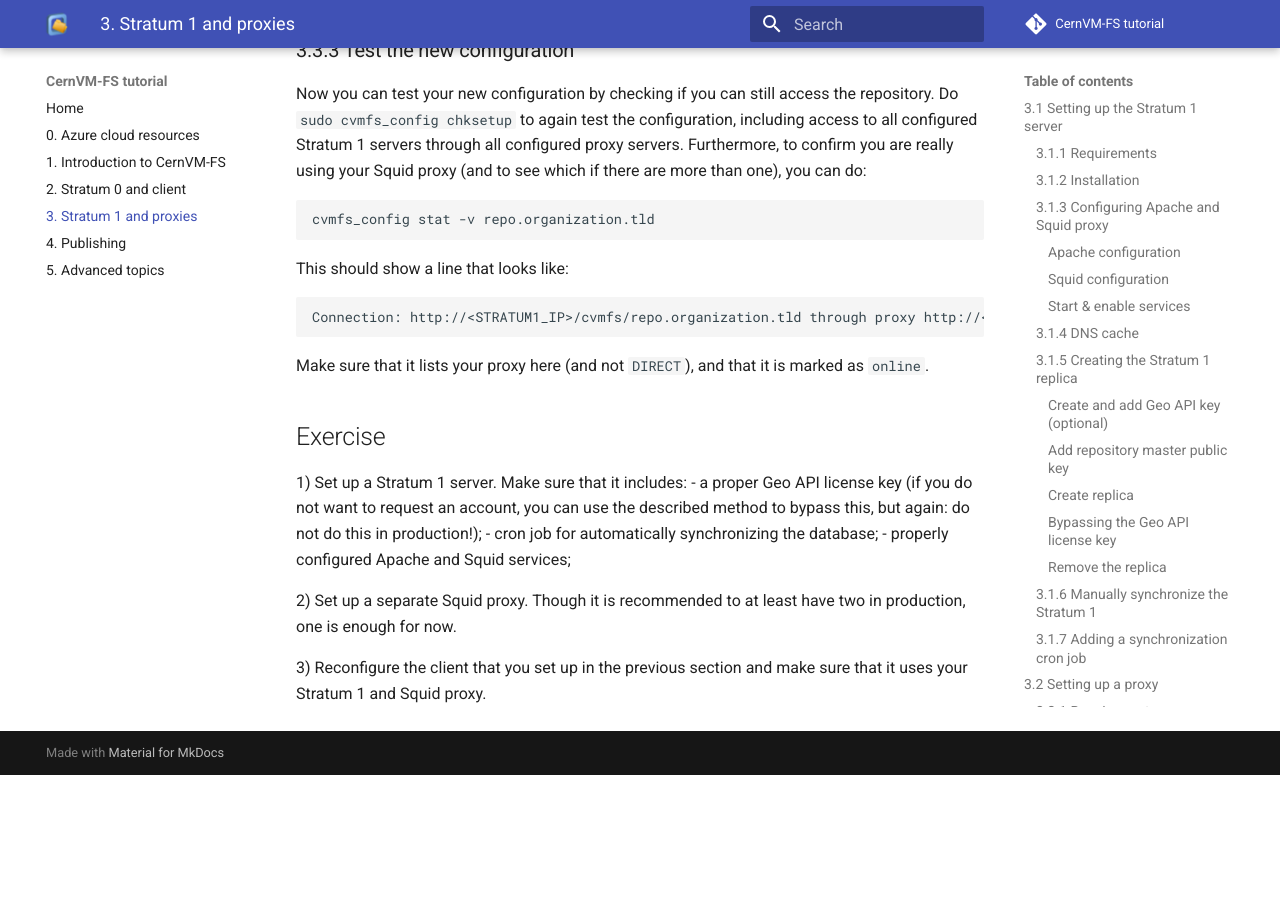
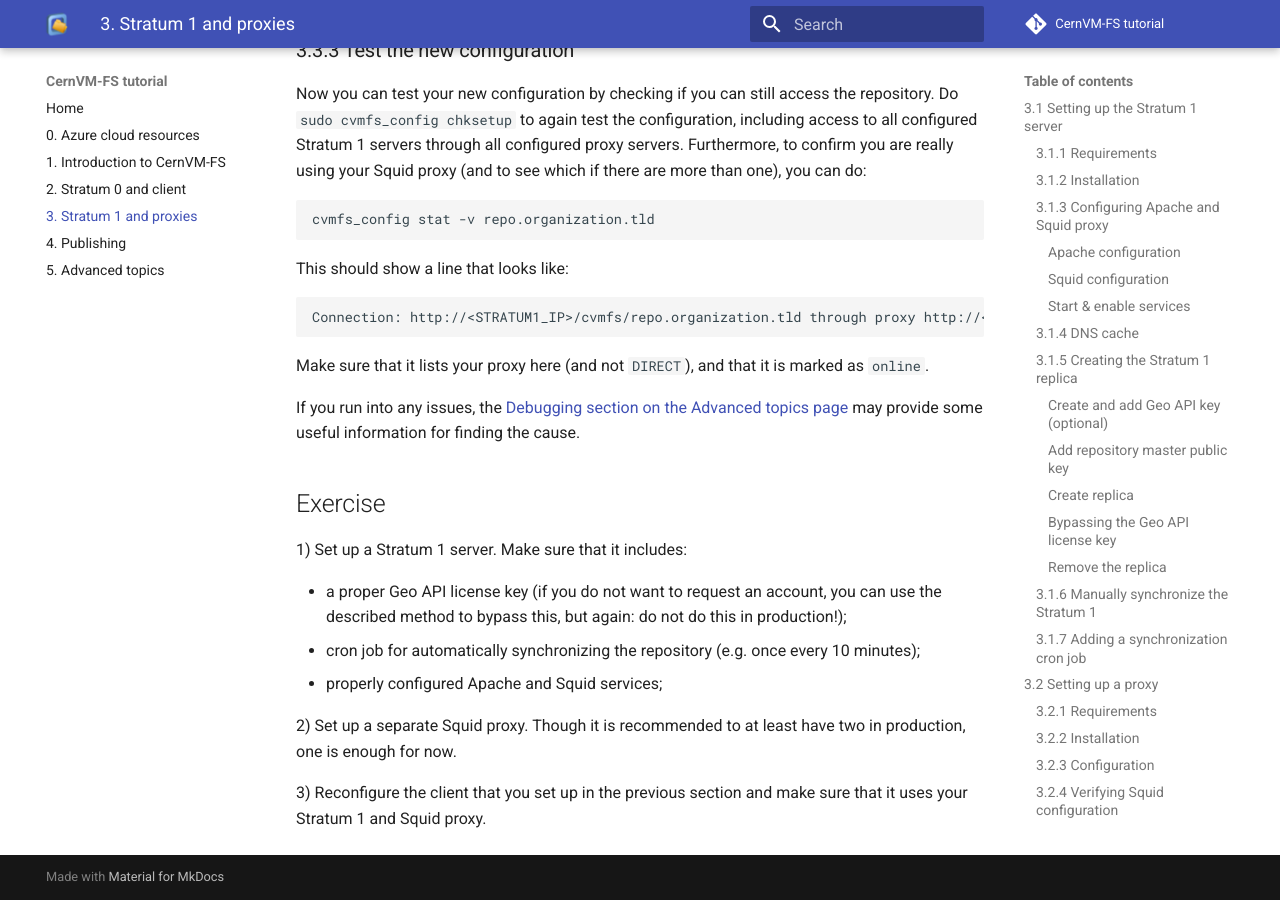
Before and after one commit to cvmfs-contrib/cvmfs-tutorial-2021, an MkDocs documentation site: the page built from docs/03_stratum1_proxies.md, in a window 1280 px wide and 900 px high, scrolled down 9050 px. Built offline with MkDocs 1.6.1 and Material for MkDocs 9.7.7, drawn with Linux system fonts in a browser that asks for light colours; comment, search, counter and statistics services are not loaded; before the commit the page ends 9825 px from its top, so only the background shows below that.

Commit message:
Fix list in exercises, add link to debugging section

````diff
--- a/docs/03_stratum1_proxies.md
+++ b/docs/03_stratum1_proxies.md
@@ -390,12 +390,16 @@ Connection: http://<STRATUM1_IP>/cvmfs/repo.organization.tld through proxy http:
 ```
 Make sure that it lists your proxy here (and not `DIRECT`), and that it is marked as `online`.
 
+If you run into any issues, the [Debugging section on the Advanced topics page](05_advanced.md#debugging-issues) may provide some
+useful information for finding the cause.
+
 ## Exercise
 
 1) Set up a Stratum 1 server. Make sure that it includes:
-- a proper Geo API license key (if you do not want to request an account, you can use the described method to bypass this, but again: do not do this in production!);
-- cron job for automatically synchronizing the database;
-- properly configured Apache and Squid services;
+
+ - a proper Geo API license key (if you do not want to request an account, you can use the described method to bypass this, but again: do not do this in production!);
+ - cron job for automatically synchronizing the repository (e.g. once every 10 minutes);
+ - properly configured Apache and Squid services;
 
 2) Set up a separate Squid proxy. Though it is recommended to at least have two in production, one is enough for now.
 
````
